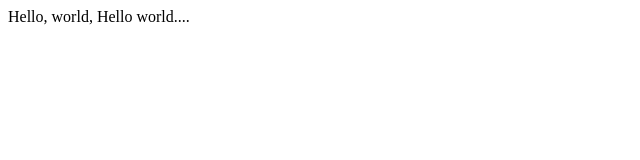
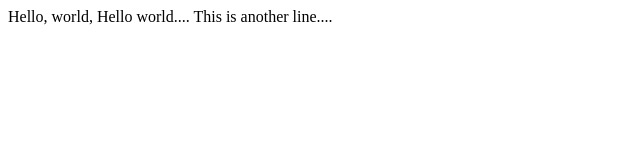
Before and after one commit to leonardo185/lecture1, a plain HTML site: page index.html in a window 1280 px wide. Shown: the whole page, without its empty margins (0-640 px from the left). Drawn offline with Linux system fonts and the light colour scheme.

Commit message:
Added another line

```diff
--- a/index.html
+++ b/index.html
@@ -6,5 +6,6 @@
   </head>
   <body>
     Hello, world, Hello world....
+    This is another line....
   </body>
 </html>
```
